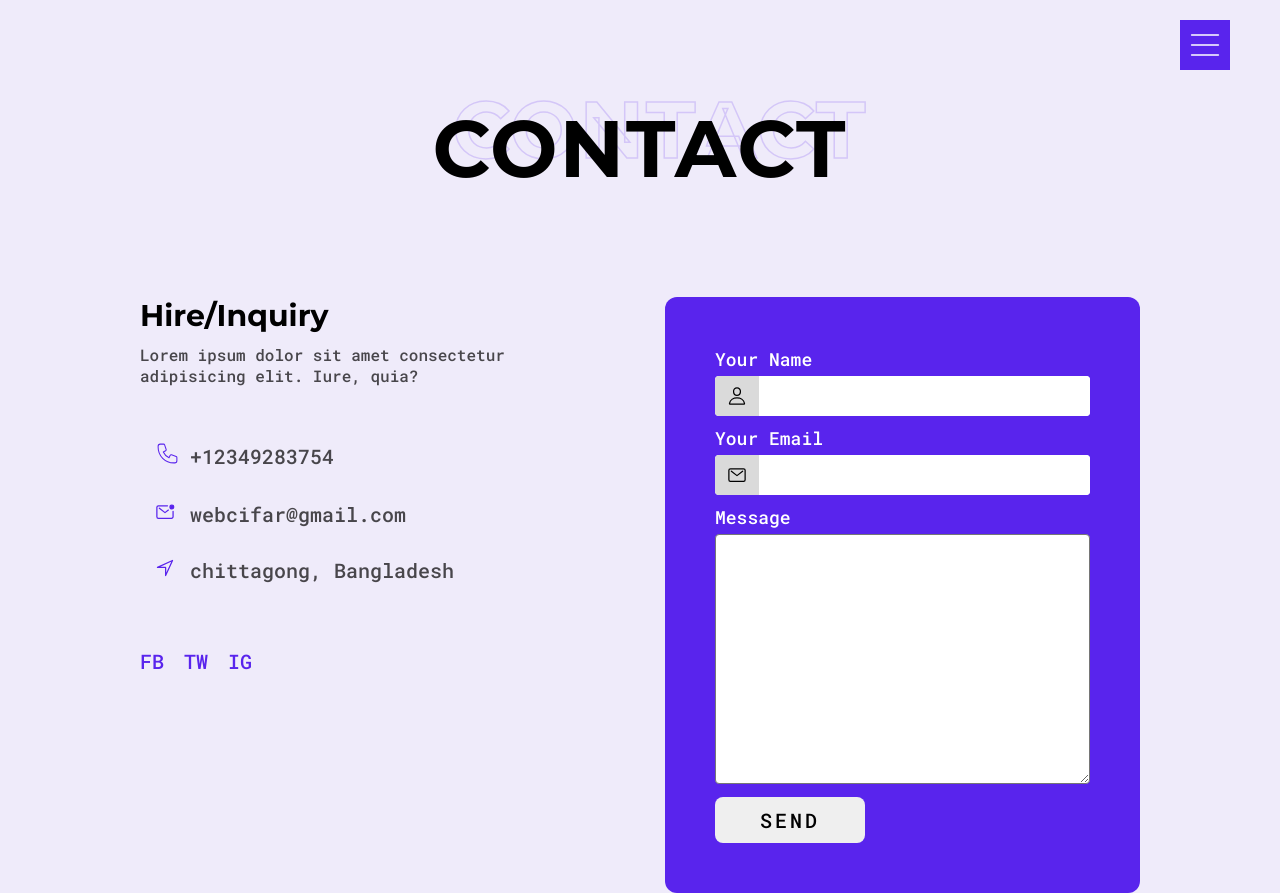
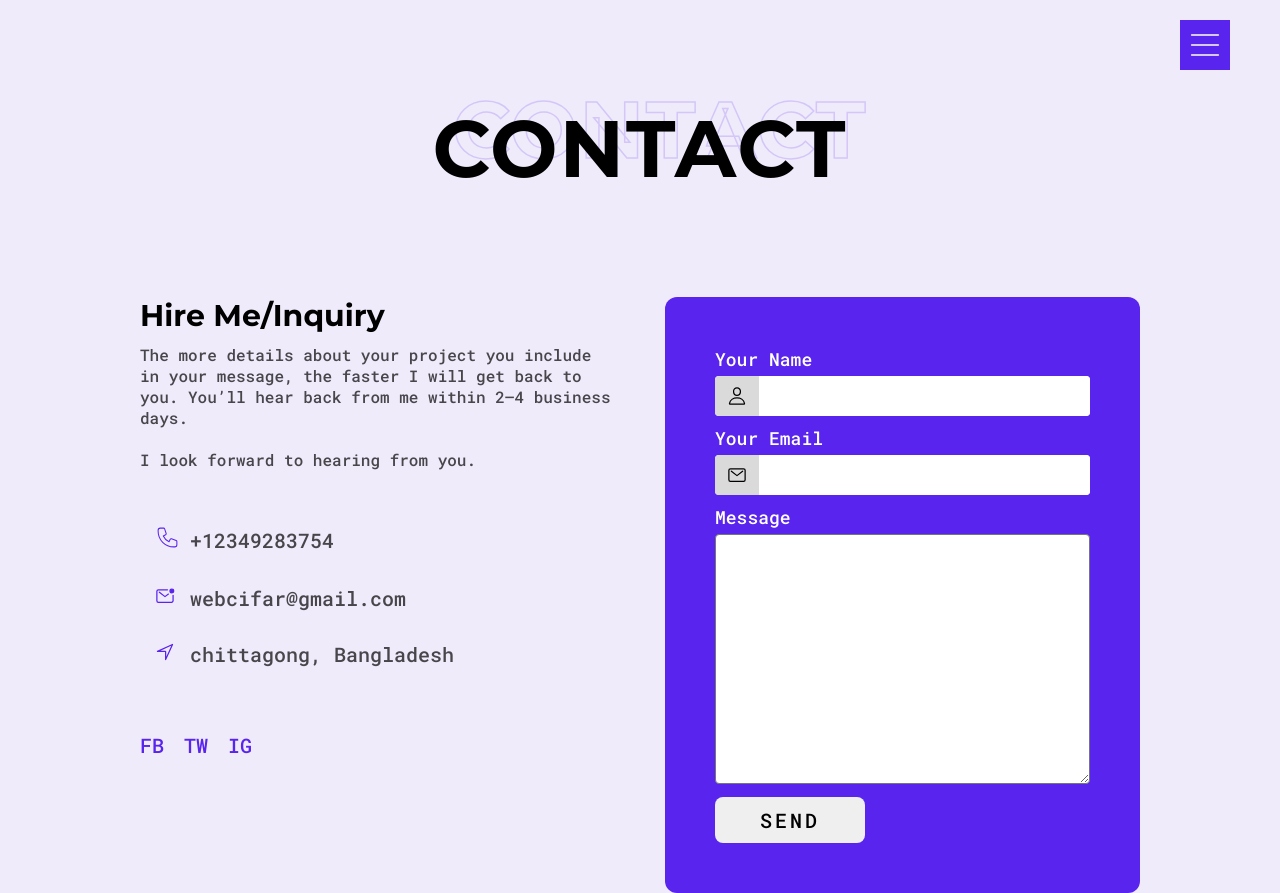
Before and after one commit to ShaifArfan/AMYs-Portfolio, a plain HTML site: page contact.html in a window 1280 px wide. Shown: the top 893 px of the page. Drawn offline with nearby package versions, Linux system fonts and the light colour scheme.

Commit message:
Update contact.html

```diff
--- a/contact.html
+++ b/contact.html
@@ -46,8 +46,10 @@
       <h2 class="section-heading" data-outline="contact">Contact</h2>
       <div class="wrapper">
         <div class="left">
-          <h2 class="contact-heading">Hire/Inquiry</h2>
-          <p class="contact-desc">Lorem ipsum dolor sit amet consectetur adipisicing elit. Iure, quia?</p>
+          <h2 class="contact-heading">Hire Me/Inquiry</h2>
+          <p class="contact-desc">The more details about your project you include in your message, the faster I will get back to you. You’ll hear back from me within 2–4 business days.
+<br><br>
+I look forward to hearing from you.</p>
           <div class="contact-info">
             <ul>
               <li><a href="#">
```
